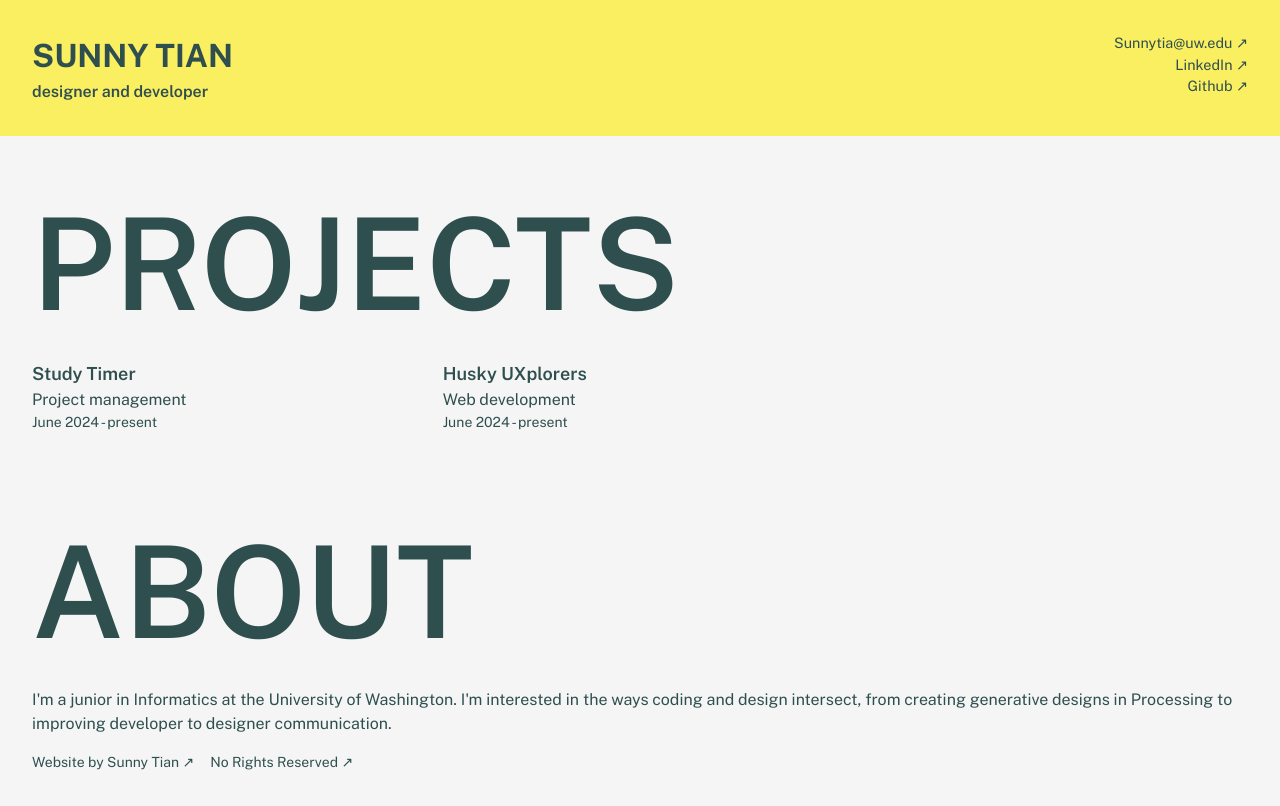
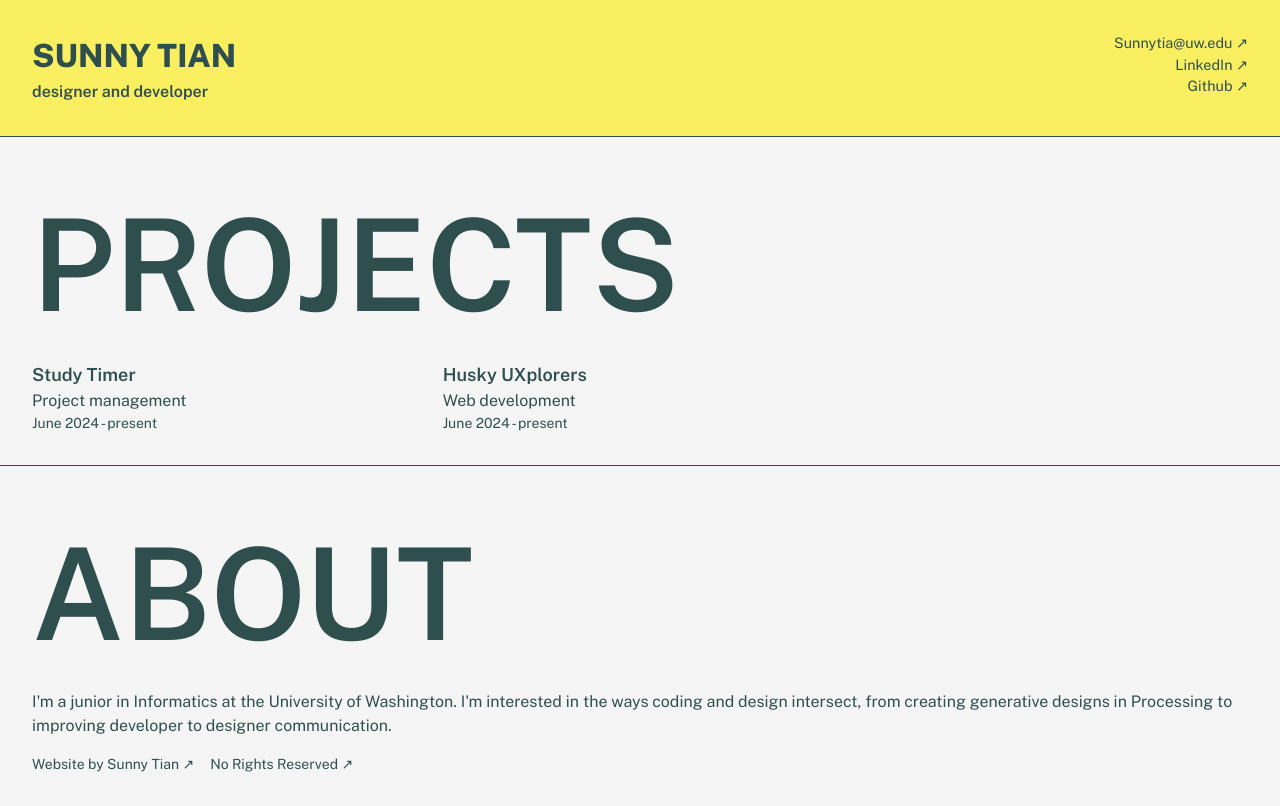
Before and after one commit to sunnyxtian/website, a React (Create React App) app in the folder portfolio/: page / in a window 1280 px wide. Built offline with nearby package versions, Linux system fonts and the light colour scheme.

Commit message:
added lines between sections

```diff
--- a/portfolio/public/index.html
+++ b/portfolio/public/index.html
@@ -24,7 +24,7 @@
       Learn how to configure a non-root public URL by running `npm run build`.
     -->
     <link href="https://fonts.googleapis.com/css2?family=Public+Sans:ital,wght@0,100..900;1,100..900&display=swap" rel="stylesheet">
-    <title>Sunny Tian</title>
+    <title>Sunny Tian's Portfolio</title>
   </head>
   <body>
     <div id="root"></div>
--- a/portfolio/src/App.css
+++ b/portfolio/src/App.css
@@ -17,6 +17,10 @@ body {
 h1 {
   font-size: 2rem;
   font-weight: 600;
+}
+
+hr {
+  border-top: 0.04rem solid darkslategray;
 }
 
 a {
@@ -45,7 +49,7 @@ a:hover {
 
   h1 {
     transition: 0.5s;
-    font-weight: bold;
+    font-weight: 800;
   }
 }
 
@@ -81,7 +85,14 @@ a:hover {
 
 .sidebar, .projects, .about {
   padding: 2rem;
+  /* padding-bottom: 1rem; */
 }
+
+/*
+.sidebar:hover, .projects:hover, .about:hover {
+  transition: 0.5s;
+  padding-bottom: 2rem;
+} */
 
 .projects, .about {
   h2 {
--- a/portfolio/src/components/About.js
+++ b/portfolio/src/components/About.js
@@ -14,11 +14,13 @@ function About () {
 
       <div className="copyright text-sm">
         <p>
-          <a href="https://github.com/sunnyxtian/website">Website by Sunny Tian &#8599;</a>
+          <a href="https://github.com/sunnyxtian/website" target="_blank" rel="noreferrer">
+            Website by Sunny Tian &#8599;
+          </a>
         </p>
         <p>
           <a href="https://creativecommons.org/publicdomain/zero/1.0/"
-          target="_blank">No Rights Reserved &#8599;</a>
+          target="_blank" rel="noreferrer">No Rights Reserved &#8599;</a>
         </p>
       </div>
     </section>
--- a/portfolio/src/components/Projects.js
+++ b/portfolio/src/components/Projects.js
@@ -1,5 +1,6 @@
 function Projects() {
   return(
+    <div>
       <section className="projects">
         <h2 className="">Projects</h2>
         <div class="grid grid-cols-3 gap-4">
@@ -15,6 +16,9 @@ function Projects() {
           </article>
         </div>
       </section>
+
+      <hr></hr>
+    </div>
   )
 }
 
--- a/portfolio/src/components/Sidebar.js
+++ b/portfolio/src/components/Sidebar.js
@@ -1,5 +1,6 @@
 function Sidebar() {
   return (
+    <div>
       <section className="sidebar flex flex-row">
         <div>
           <h1>SUNNY TIAN</h1>
@@ -8,16 +9,23 @@ function Sidebar() {
 
         <div className="links text-right">
           <div>
-          <p><a href="mailto:sunnytia@uw.edu">Sunnytia@uw.edu &#8599;</a></p>
+            <p><a href="mailto:sunnytia@uw.edu" rel="noreferrer">Sunnytia@uw.edu &#8599;</a></p>
           </div>
           <div>
-          <p><a href="https://www.linkedin.com/in/sunnyxtian/" target="_blank">LinkedIn &#8599;</a></p>
+            <p><a href="https://www.linkedin.com/in/sunnyxtian/" target="_blank" rel="noreferrer">
+              LinkedIn &#8599;
+            </a></p>
           </div>
           <div>
-          <p><a href="https://www.github.com/sunnyxtian/" target="_blank">Github &#8599;</a></p>
+            <p><a href="https://www.github.com/sunnyxtian/" target="_blank" rel="noreferrer">
+              Github &#8599;
+            </a></p>
           </div>
         </div>
       </section>
+
+      <hr></hr>
+    </div>
   )
 }
 
```
Lines whose indentation alone changed are shown as unchanged.
